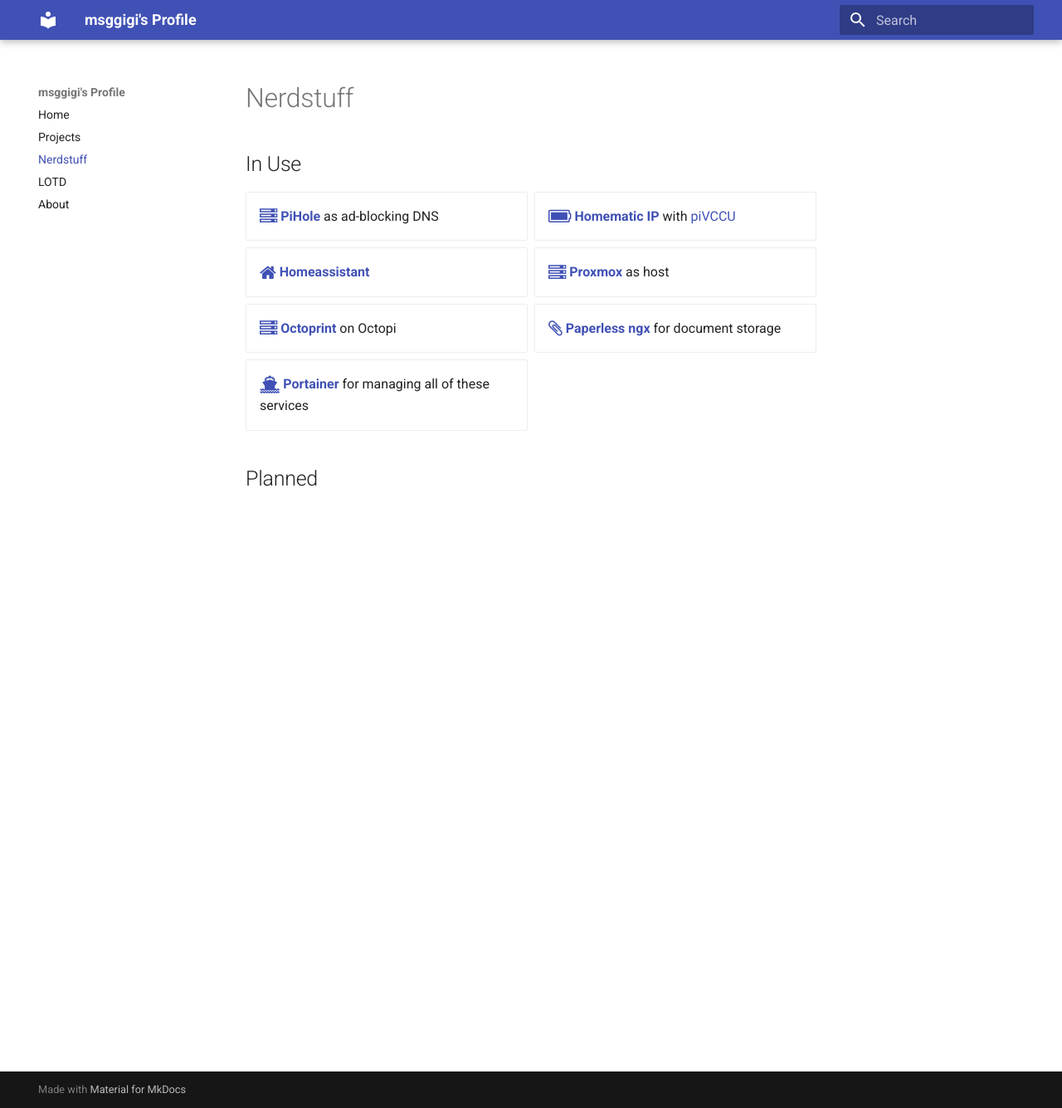
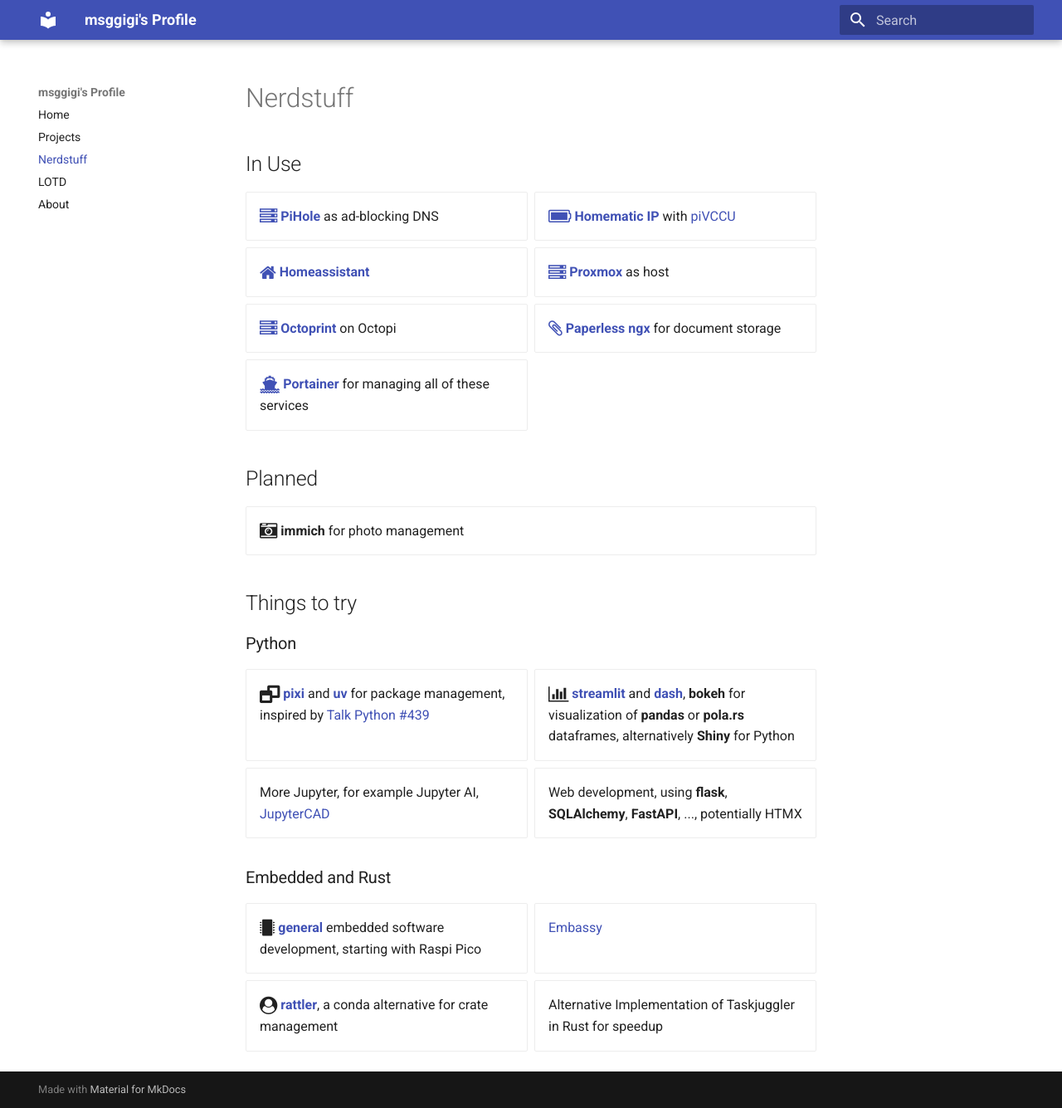
Before and after one commit to msggigi/msggigi.github.io, an MkDocs documentation site: the page built from docs/nerd.md, in a window 1280 px wide and 1335 px high. Shown: the whole window at 83% size. Built offline with MkDocs 1.6.1 and Material for MkDocs 9.7.7, drawn with Linux system fonts in a browser that asks for light colours.

Commit message:
Update nerd.md fixing closing tags

```diff
--- a/docs/nerd.md
+++ b/docs/nerd.md
@@ -20,15 +20,20 @@
 
 - <i class="fa fa-camera-retro fa-lg"></i> __immich__ for photo management
 
+</div>
+
 ## Things to try
 
 ### Python
+
 <div class="grid cards" markdown>
 
 - <i class="fa fa-window-restore fa-lg"></i> [__pixi__](https://pixi.sh/latest/) and [__uv__](https://github.com/astral-sh/uv) for package management, inspired by [Talk Python #439](https://talkpython.fm/episodes/show/439/pixi-a-fast-package-manager)
-- <i class="fa fa-bar-chart fa-lg"></i>  [__streamlit__](https://streamlit.io/) and [__dash__](https://dash.plotly.com/) for visualization
+- <i class="fa fa-bar-chart fa-lg"></i>  [__streamlit__](https://streamlit.io/) and [__dash__](https://dash.plotly.com/), __bokeh__ for visualization of __pandas__ or __pola.rs__ dataframes, alternatively __Shiny__ for Python
 - More Jupyter, for example Jupyter AI, [JupyterCAD](https://jupytercad.readthedocs.io/en/latest/index.html)
-- Web development
+- Web development, using __flask__, __SQLAlchemy__, __FastAPI__, ..., potentially HTMX
+
+</div>
 
 ### Embedded and Rust
 
@@ -38,4 +43,5 @@
   - [Embassy](https://github.com/embassy-rs/embassy)
 - <i class="fa fa-user-circle fa-lg"></i> [__rattler__](#), a conda alternative for crate management
 - Alternative Implementation of Taskjuggler in Rust for speedup
+
 </div>
```
